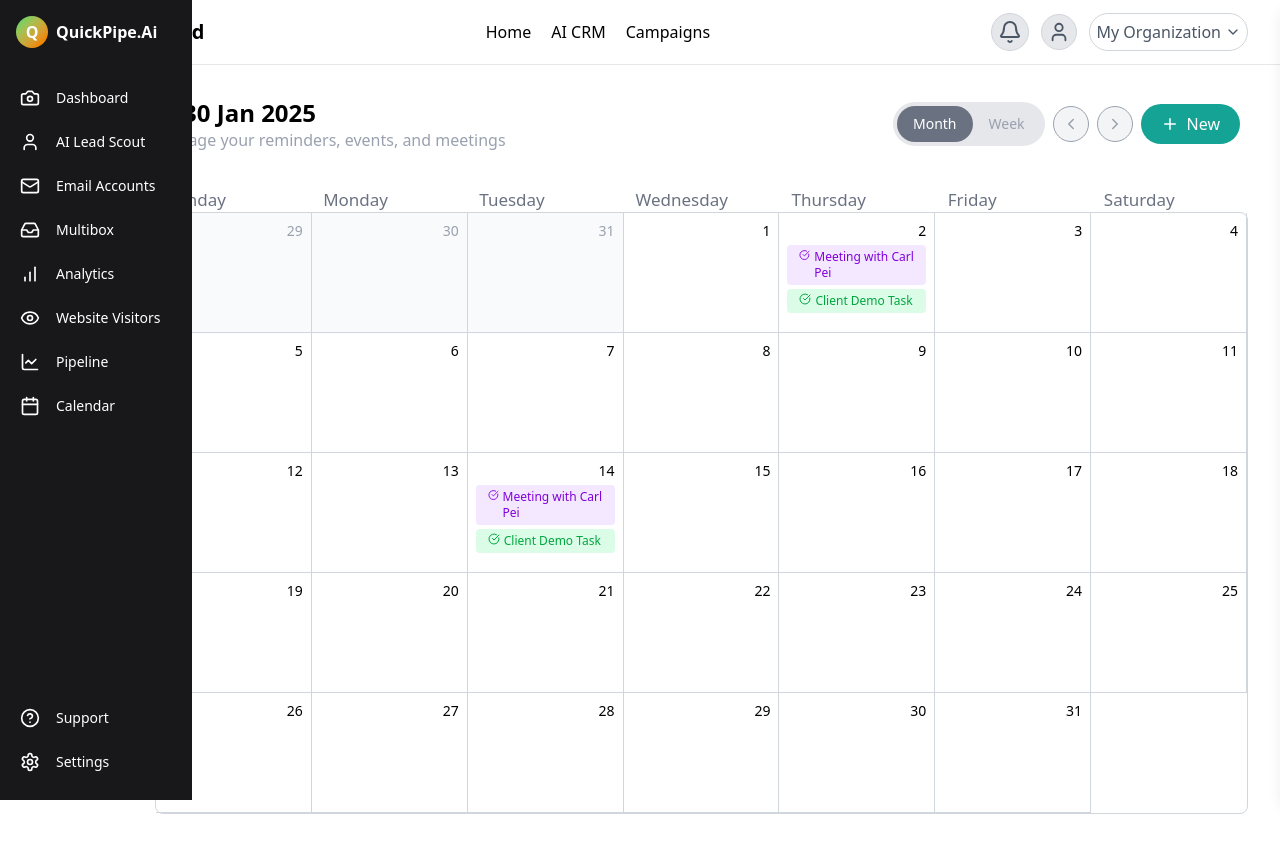
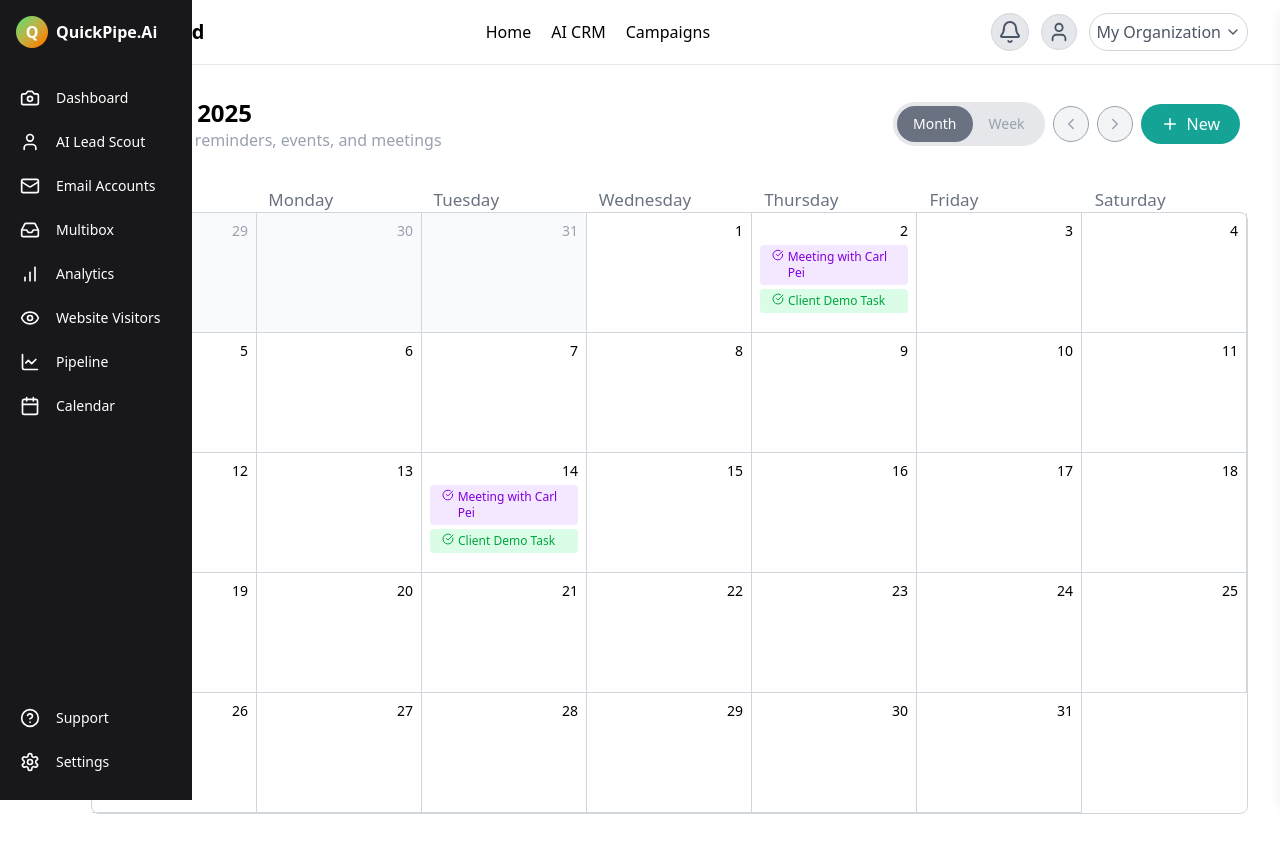
Before and after one commit to ahadazizjaffer2/ai-automation, a React (Vite) app: page /calender in a window 1280 px wide. Shown: the top 852 px of the page. Built offline with nearby package versions, Linux system fonts and the light colour scheme.

Commit message:
calendar

```diff
--- a/src/routes/calender.jsx
+++ b/src/routes/calender.jsx
@@ -46,7 +46,7 @@ function Calendar() {
   };
 
   return (
-    <div className="max-w-7xl mx-auto p-4 ps-20">
+    <div className="max-w-7xl mx-auto p-4 ">
       <div className="space-y-6">
         {/* Header */}
         <div className="flex flex-col gap-2">
```
